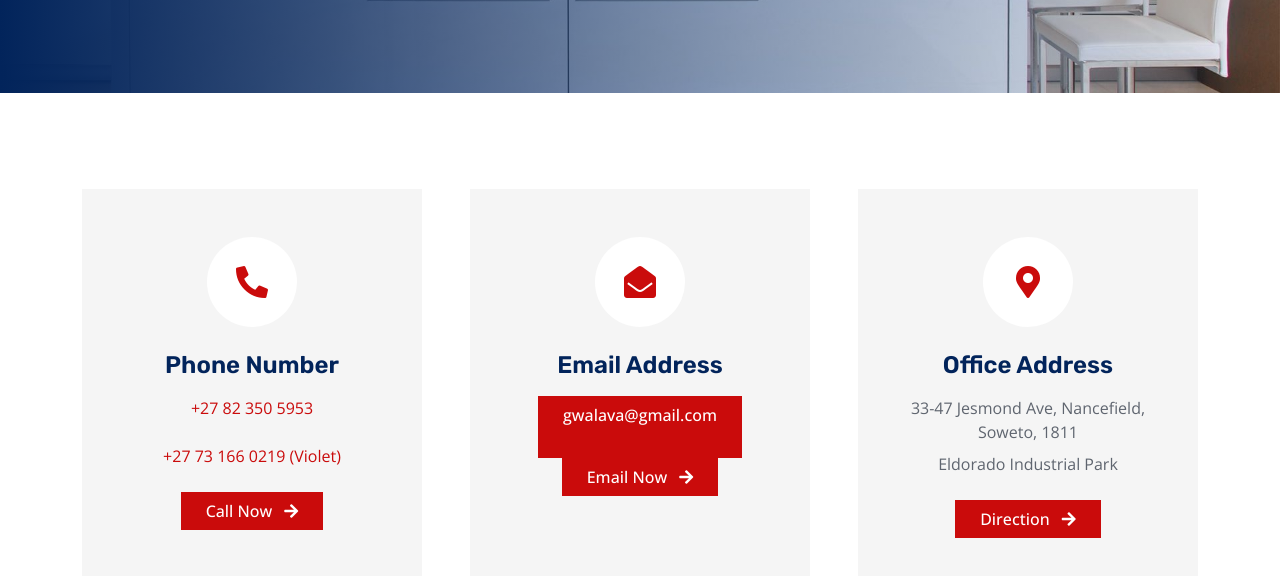
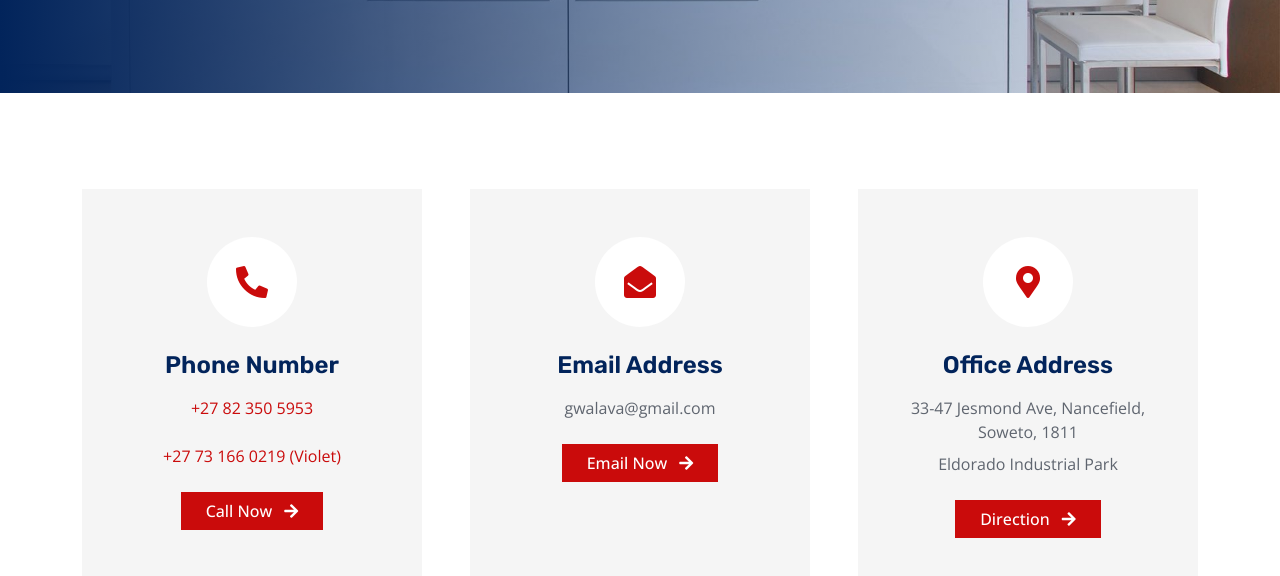
Before and after one commit to Marshall-007/Gwalava-Boards, a plain HTML site: page contact.html in a window 1280 px wide. Shown: the part 332-908 px from the top of the page. Drawn offline with nearby package versions, Linux system fonts and the light colour scheme.

Commit message:
fixed the email

```diff
--- a/contact.html
+++ b/contact.html
@@ -119,7 +119,7 @@
                             <i class="fa fa-envelope-open fa-2x text-primary"></i>
                         </div>
                         <h4 class="mb-3">Email Address</h4>
-                        <a class="btn btn-primary px-4" href="mailto:gwalava@gmail.com.com"><p class="mb-4">gwalava@gmail.com</p></a>
+                        <p class="mb-4">gwalava@gmail.com</p>
                         <a class="btn btn-primary px-4" href="mailto:gwalava@gmail.com.com">Email Now <i class="fa fa-arrow-right ms-2"></i></a>
                     </div>
                 </div>
```
